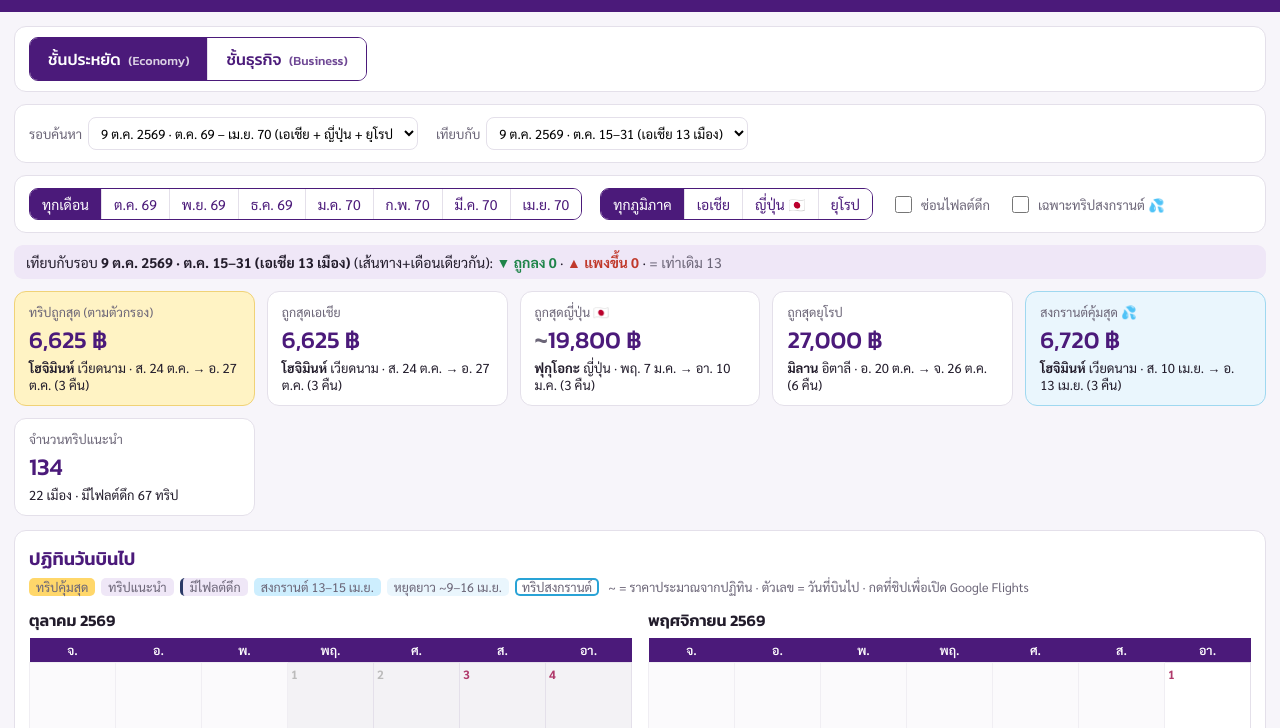
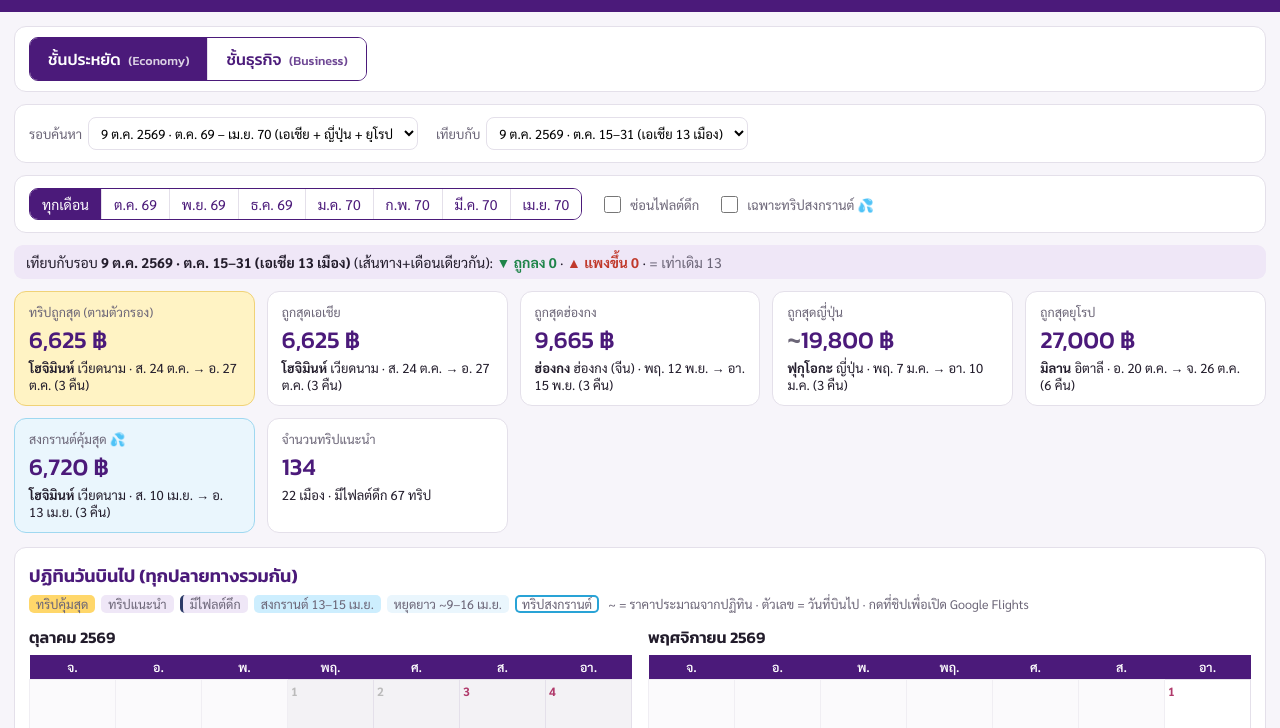
Before and after one commit to vutti14/thai-flight-deals, a plain HTML site: page index.html in a window 1280 px wide. Shown: the part 72-800 px from the top of the page. Drawn offline with Linux system fonts and the light colour scheme.

Commit message:
Show all destinations together on one page (no region tabs)

```diff
--- a/index.html
+++ b/index.html
@@ -60,6 +60,7 @@ table.grid{border-collapse:collapse;min-width:100%}
 .grid th,.grid td{border:1px solid var(--bd);padding:6px 8px;font-size:13.5px;text-align:center;white-space:nowrap}
 .grid th{background:var(--pl);color:var(--p)}
 .grid td.r{text-align:left}
+.grid tr.gh td{background:var(--p);color:#fff;text-align:left;font-family:'Kanit',sans-serif;font-size:14px;padding:5px 8px}
 .up{color:#c0392b;font-weight:700}.dn{color:#1e8449;font-weight:700}.eq{color:var(--mut)}
 .cmp{font-size:12px;display:block}
 .empty{color:var(--mut);padding:10px}
@@ -85,6 +86,10 @@ body.biz .seg.big button.on{background:#1d1230;color:#ffd76a}
 .cmpbox{background:var(--pl);border-radius:9px;padding:8px 12px;margin-bottom:12px;font-size:14px}
 footer{color:var(--mut);font-size:12.5px;padding:4px 4px 30px}
 @media(max-width:760px){
+ .cards{grid-template-columns:1fr 1fr;gap:8px}
+ .card{padding:8px 10px}
+ .card .v{font-size:19px}
+ .card .d{font-size:12px}
  .seg.big{display:flex;width:100%}
  .seg.big button{flex:1;padding:8px 6px;font-size:15px}
  .seg.big button .en{display:block;margin:0}
@@ -107,18 +112,17 @@ footer{color:var(--mut);font-size:12.5px;padding:4px 4px 30px}
  </div>
  <div class="bar">
   <div class="seg" id="months"></div>
-  <div class="seg" id="regions"></div>
   <label class="toggle"><input type="checkbox" id="hideRed"> ซ่อนไฟลต์ดึก</label>
   <label class="toggle"><input type="checkbox" id="onlySk"> เฉพาะทริปสงกรานต์ 💦</label>
  </div>
  <div id="cmpbox"></div>
  <div class="cards" id="cards"></div>
- <section><h2>ปฏิทินวันบินไป</h2>
+ <section><h2>ปฏิทินวันบินไป (ทุกปลายทางรวมกัน)</h2>
   <div class="legend"><span style="background:#ffd76a">ทริปคุ้มสุด</span><span style="background:var(--pl)">ทริปแนะนำ</span><span style="background:var(--pl);border-left:3px solid #2b3a67">มีไฟลต์ดึก</span><span style="background:#cdeefe">สงกรานต์ 13–15 เม.ย.</span><span style="background:#eaf6fd">หยุดยาว ~9–16 เม.ย.</span><span style="box-shadow:inset 0 0 0 2px #29a3d6">ทริปสงกรานต์</span> ~ = ราคาประมาณจากปฏิทิน · ตัวเลข = วันที่บินไป · กดที่ชิปเพื่อเปิด Google Flights</div>
   <div class="months" id="cal"></div></section>
- <section><h2>รายการทริป เรียงตามวันบินไป</h2><div class="tblwrap" id="list"></div></section>
+ <section><h2>รายการทริปทุกปลายทาง เรียงตามวันบินไป</h2><div class="tblwrap" id="list"></div></section>
  <section><h2>ราคาถูกสุดรายเส้นทาง × เดือน</h2>
-  <div class="legend">สี: <span style="background:hsl(130,60%,85%)">ถูก</span>→<span style="background:hsl(0,70%,88%)">แพง</span> · ลูกศรเทียบกับรอบที่เลือกใน “เทียบกับ” (▼ ถูกลง ▲ แพงขึ้น)</div>
+  <div class="legend">ทุกเส้นทางในตารางเดียว แบ่งตามภูมิภาค · สีเทียบภายในเส้นทางเดียวกัน: <span style="background:hsl(130,60%,85%)">เดือนถูก</span>→<span style="background:hsl(0,70%,88%)">เดือนแพง</span> · ลูกศรเทียบกับรอบที่เลือกใน “เทียบกับ” (▼ ถูกลง ▲ แพงขึ้น)</div>
   <div class="tblwrap" id="grid"></div></section>
  <section id="peaksec"><details class="sec" open><summary>ช่วงราคาแพง (ควรหลีกเลี่ยง)</summary><div class="peak" id="peak"></div></details></section>
  <footer id="foot"></footer>
@@ -130,7 +134,10 @@ const TH_DAY=["อา.","จ.","อ.","พ.","พฤ.","ศ.","ส."];
 const TH_MON=["ม.ค.","ก.พ.","มี.ค.","เม.ย.","พ.ค.","มิ.ย.","ก.ค.","ส.ค.","ก.ย.","ต.ค.","พ.ย.","ธ.ค."];
 const TH_MON_FULL=["มกราคม","กุมภาพันธ์","มีนาคม","เมษายน","พฤษภาคม","มิถุนายน","กรกฎาคม","สิงหาคม","กันยายน","ตุลาคม","พฤศจิกายน","ธันวาคม"];
 const REG={all:"ทุกภูมิภาค",asia:"เอเชีย",japan:"ญี่ปุ่น 🇯🇵",europe:"ยุโรป"};
-const RORD=["asia","japan","europe"];
+const RORD=["asia","hongkong","japan","europe"];
+const GRP={asia:"เอเชีย (อินเดีย · จีน · เวียดนาม · เมียนมา)",hongkong:"ฮ่องกง",japan:"ญี่ปุ่น 🇯🇵",europe:"ยุโรป"};
+const GSHORT={asia:"เอเชีย",hongkong:"ฮ่องกง",japan:"ญี่ปุ่น",europe:"ยุโรป"};
+const grp=x=>x.code==="HKG"?"hongkong":x.region;   // display group (all shown together; no region filter)
 const cityA=t=>t.city+(t.apt?` (${t.apt})`:"");
 const CLS={economy:["ชั้นประหยัด","Economy"],business:["ชั้นธุรกิจ","Business"]};
 const cab=s=>s.cabin||"economy";
@@ -160,7 +167,7 @@ function pickCls(k){st.cls=CLS[k]?k:"economy";let p=pool();if(!p.length){st.cls=
   st.snap=p[p.length-1];st.cmp=p.length>1?p[p.length-2]:-1;fillSnap();fillCmp()}
 function init(){
   const hp=new URLSearchParams(location.hash.slice(1));   // e.g. #class=business&region=europe&month=2027-04&hidered=1&songkran=1
-  if(hp.get("region"))st.region=hp.get("region");if(hp.get("month"))st.month=hp.get("month");
+  /* old #region= links are ignored: every destination is always shown */if(hp.get("month"))st.month=hp.get("month");
   if(hp.get("hidered")==="1"){st.hideRed=true;$("hideRed").checked=true}
   if(hp.get("songkran")==="1"){st.onlySk=true;$("onlySk").checked=true}
   const s=$("snap"),c=$("cmp");
@@ -176,7 +183,7 @@ function fillCmp(){const c=$("cmp");c.innerHTML="";c.add(new Option("— ไม
   pool().forEach(i=>{if(i!==st.snap)c.add(new Option(snapLabel(SNAPS[i]),i))});
   c.value=st.cmp}
 function writeHash(){const h=new URLSearchParams();if(st.cls!=="economy")h.set("class",st.cls);
-  if(st.region!=="all")h.set("region",st.region);if(st.month!=="all")h.set("month",st.month);
+  if(st.month!=="all")h.set("month",st.month);
   if(st.hideRed)h.set("hidered","1");if(st.onlySk)h.set("songkran","1");
   const v=h.toString();history.replaceState(null,"",v?"#"+v:location.pathname+location.search)}
 function seg(el,items,cur,cb,html){el.innerHTML="";items.forEach(([k,l])=>{const b=document.createElement("button");
@@ -191,12 +198,9 @@ function render(){
   $("clsnote").textContent=st.cls==="business"?"ราคาชั้นธุรกิจส่วนใหญ่เป็นราคาประมาณจากปฏิทิน (~)":"";
   const months=monthsIn(S.window);
   if(st.month!=="all"&&!months.includes(st.month))st.month="all";
-  const regions=["all",...RORD.filter(r=>S.routes.some(x=>x.region===r)),...[...new Set(S.routes.map(r=>r.region))].filter(r=>!RORD.includes(r))];
-  if(!regions.includes(st.region))st.region="all";
   seg($("months"),[["all","ทุกเดือน"],...months.map(m=>[m,monShort(m)])],st.month,k=>{st.month=k;render()});
-  seg($("regions"),regions.map(r=>[r,REG[r]||r]),st.region,k=>{st.region=k;render()});
   $("hsub").textContent=`ข้อมูลรอบ ${snapLabel(S)} · ช่วงเดินทาง ${fdy(S.window.from)} – ${fdy(S.window.to)} · ${S.source||"Google Flights"}`;
-  const trips=S.trips.filter(t=>(st.month==="all"||monKey(t.dep)===st.month)&&(st.region==="all"||t.region===st.region)&&!(st.hideRed&&t.redeye)&&!(st.onlySk&&!isSk(t)))
+  const trips=S.trips.filter(t=>(st.month==="all"||monKey(t.dep)===st.month)&&!(st.hideRed&&t.redeye)&&!(st.onlySk&&!isSk(t)))
      .sort((a,b)=>a.dep.localeCompare(b.dep)||a.price-b.price);
   renderCmp(S,C);renderCards(S,trips);renderCal(S,trips,months);renderList(trips,C);renderGrid(S,C,months);renderPeak(S);writeHash();
   const noTg=S.routes.filter(r=>r.tg_service===false).map(r=>`${r.city} (${r.code})`);
@@ -215,7 +219,7 @@ function card(k,t,cls){if(!t)return `<div class="card"><div class="k">${k}</div>
   return `<div class="card ${cls||""}"><div class="k">${k}</div><div class="v">${fp(t)} ฿</div><div class="d"><b>${esc(cityA(t))}</b> ${esc(t.country)} · ${fd(t.dep)} → ${fd(t.ret)} (${nights(t)} คืน)</div></div>`}
 function renderCards(S,trips){const min=a=>a.reduce((x,y)=>!x||y.price<x.price?y:x,null);
   let h=card("ทริปถูกสุด (ตามตัวกรอง)",min(trips),"gold");
-  RORD.forEach(r=>{if(S.routes.some(x=>x.region===r)&&(st.region==="all"||st.region===r))h+=card(`ถูกสุด${REG[r]}`,min(trips.filter(t=>t.region===r)))});
+  RORD.forEach(g=>{if(S.routes.some(x=>grp(x)===g))h+=card(`ถูกสุด${GSHORT[g]}`,min(trips.filter(t=>grp(t)===g)))});
   const sk=trips.filter(isSk);if(sk.length)h+=card("สงกรานต์คุ้มสุด 💦",min(sk),"skc");
   const red=trips.filter(t=>t.redeye).length, cities=new Set(trips.map(t=>t.code)).size;
   h+=`<div class="card"><div class="k">จำนวนทริปแนะนำ</div><div class="v">${trips.length}</div><div class="d">${cities} เมือง · มีไฟลต์ดึก ${red} ทริป</div></div>`;
@@ -243,26 +247,27 @@ function renderList(trips,C){if(!trips.length){$("list").innerHTML=`<div class="
    <td>${esc(t.why)}</td><td class="mut">${esc(t.also||"–")}</td>
    <td><a class="open" href="${esc(t.url)}" target="_blank" rel="noopener">เปิดดู</a></td></tr>`}).join("")+"</tbody></table>"}
 function renderGrid(S,C,months){const old=C?cheapestMap(C):{};
-  const rs=S.routes.filter(r=>st.region==="all"||r.region===st.region).sort((a,b)=>RORD.indexOf(a.region)-RORD.indexOf(b.region)||a.country.localeCompare(b.country,"th")||a.city.localeCompare(b.city,"th"));
-  const ps=rs.flatMap(r=>months.map(m=>r.monthly_cheapest?.[m]?.price).filter(x=>x!=null));
-  const lo=Math.min(...ps),hi=Math.max(...ps);
-  const col=p=>{const f=hi>lo?(p-lo)/(hi-lo):0;const h=130-130*f;return `hsl(${h},60%,${86-2*f}%)`};
-  let h=`<table class="grid"><tr><th>เส้นทาง</th><th>ประเทศ</th>${months.map(m=>`<th>${monShort(m)}</th>`).join("")}</tr>`;
-  rs.forEach(r=>{h+=`<tr><td class="r"><b>${esc(r.city)}</b> <span class="mut">${esc(r.code)}</span>${r.peak?` <span class="pk" title="ช่วงแพง: ${esc(r.peak)}">⚠</span>`:""}</td><td class="r">${esc(r.country)}</td>`;
+  const rs=S.routes.slice().sort((a,b)=>RORD.indexOf(grp(a))-RORD.indexOf(grp(b))||a.country.localeCompare(b.country,"th")||a.city.localeCompare(b.city,"th"));
+  // colour scale per route (cheap vs expensive months of that route)
+  const rng={};rs.forEach(r=>{const ps=months.map(m=>r.monthly_cheapest?.[m]?.price).filter(x=>x!=null);rng[r.code]=[Math.min(...ps),Math.max(...ps)]});
+  const col=(r,p)=>{const [lo,hi]=rng[r.code];const f=hi>lo?(p-lo)/(hi-lo):0;const h=130-130*f;return `hsl(${h},60%,${86-2*f}%)`};
+  let h=`<table class="grid"><tr><th>เส้นทาง</th><th>ประเทศ</th>${months.map(m=>`<th>${monShort(m)}</th>`).join("")}</tr>`;let lastG="";
+  rs.forEach(r=>{const g=grp(r);if(g!==lastG){lastG=g;h+=`<tr class="gh"><td colspan="${months.length+2}">${GRP[g]||g}</td></tr>`}
+    h+=`<tr><td class="r"><b>${esc(r.city)}</b> <span class="mut">${esc(r.code)}</span>${r.peak?` <span class="pk" title="ช่วงแพง: ${esc(r.peak)}">⚠</span>`:""}</td><td class="r">${esc(r.country)}</td>`;
     months.forEach(m=>{const v=r.monthly_cheapest?.[m];
       if(r.tg_service===false){h+=`<td class="mut">ไม่มี TG บิน</td>`;return}
       if(!v){h+=`<td class="mut">–</td>`;return}
       const o=old[r.code+"|"+m];
-      h+=`<td style="background:${col(v.price)}" title="${fd(v.dep)} → ${fd(v.ret)}"><b>${fp(v)}</b><br><span class="mut" style="font-size:11px">${fd(v.dep)}${v.apt?" · "+v.apt:""}</span>${o?delta(v.price,o.price):""}</td>`});
+      h+=`<td style="background:${col(r,v.price)}" title="${fd(v.dep)} → ${fd(v.ret)}"><b>${fp(v)}</b><br><span class="mut" style="font-size:11px">${fd(v.dep)}${v.apt?" · "+v.apt:""}</span>${o?delta(v.price,o.price):""}</td>`});
     h+="</tr>"});
   $("grid").innerHTML=rs.length?h+"</table>":`<div class="empty">ไม่มีเส้นทางในภูมิภาคนี้</div>`}
-function renderPeak(S){const rs=S.routes.filter(r=>r.peak&&(st.region==="all"||r.region===st.region));
+function renderPeak(S){const rs=S.routes.filter(r=>r.peak);
   const notes=S.notes||[];
   if(!rs.length&&!notes.length){$("peaksec").style.display="none";return}
   $("peaksec").style.display="";
   let h=notes.length?`<ul>${notes.map(n=>`<li>${esc(n)}</li>`).join("")}</ul>`:"";
-  RORD.forEach(g=>{const x=rs.filter(r=>r.region===g);if(!x.length)return;
-    h+=`<div class="rg">${REG[g]}</div><ul>${x.map(r=>`<li><b>${esc(r.city)}</b>: ${esc(r.peak)}</li>`).join("")}</ul>`});
+  RORD.forEach(g=>{const x=rs.filter(r=>grp(r)===g);if(!x.length)return;
+    h+=`<div class="rg">${GRP[g]}</div><ul>${x.map(r=>`<li><b>${esc(r.city)}</b>: ${esc(r.peak)}</li>`).join("")}</ul>`});
   $("peak").innerHTML=h}
 init();
 </script></body></html>
```
